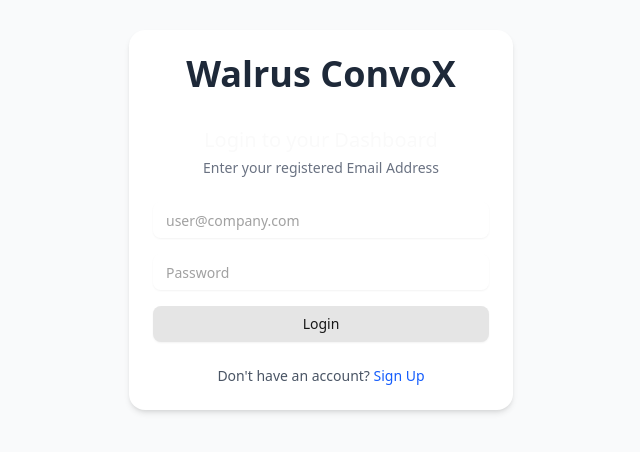
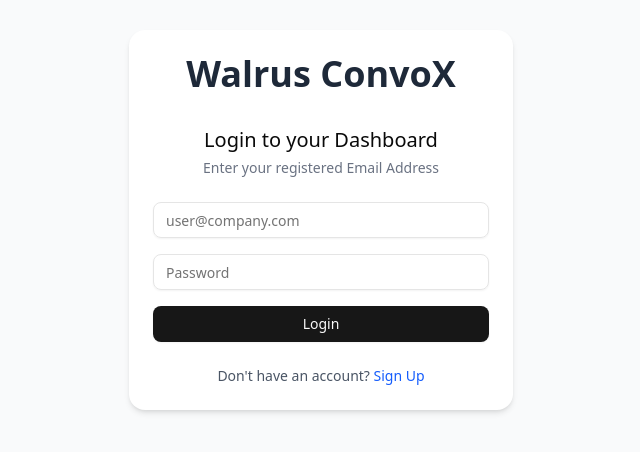
Before and after one commit to heywalrusdashboard/convox, a React (Vite) app: page /login in a window 1280 px wide. Shown: the part 180-632 px from the top of the page, without its empty margins (319-959 px from the left). Built offline with nearby package versions, Linux system fonts and the light colour scheme.

Commit message:
Theme-FIx

```diff
--- a/src/components/ui/ThemeContext.jsx
+++ b/src/components/ui/ThemeContext.jsx
@@ -3,7 +3,7 @@ import React, { createContext, useContext, useEffect, useState } from 'react';
 const ThemeContext = createContext();
 
 export const ThemeProvider = ({ children }) => {
-  const [theme, setTheme] = useState('dark');
+  const [theme, setTheme] = useState('light');
 
   useEffect(() => {
     // Check localStorage for theme
@@ -12,8 +12,8 @@ export const ThemeProvider = ({ children }) => {
       setTheme(stored);
       document.documentElement.classList.toggle('dark', stored === 'dark');
     } else {
-      setTheme('dark');
-      document.documentElement.classList.add('dark');
+      setTheme('light');
+      document.documentElement.classList.remove('dark');
     }
   }, []);
 
--- a/src/components/ui/loader.css
+++ b/src/components/ui/loader.css
@@ -2,12 +2,16 @@
 .loader {
   width: 45px;
   aspect-ratio: .75;
-  --c: no-repeat linear-gradient(#000 0 0);
+  --loader-color: #000;
+  --c: no-repeat linear-gradient(var(--loader-color) 0 0);
   background:
     var(--c) 0%   50%,
     var(--c) 50%  50%,
     var(--c) 100% 50%;
   animation: l7 1s infinite linear alternate;
+}
+.dark .loader {
+  --loader-color: #fff;
 }
 @keyframes l7 {
   0%  {background-size: 20% 50% ,20% 50% ,20% 50% }
--- a/src/index.css
+++ b/src/index.css
@@ -77,11 +77,11 @@
 }
 
 .dark {
-  --background: oklch(0.145 0 0);
+  --background: oklch(0.18 0 0); /* softer dark gray */
   --foreground: oklch(0.985 0 0);
-  --card: oklch(0.205 0 0);
+  --card: oklch(0.22 0 0);
   --card-foreground: oklch(0.985 0 0);
-  --popover: oklch(0.205 0 0);
+  --popover: oklch(0.22 0 0);
   --popover-foreground: oklch(0.985 0 0);
   --primary: oklch(0.922 0 0);
   --primary-foreground: oklch(0.205 0 0);
@@ -95,12 +95,12 @@
   --border: oklch(1 0 0 / 10%);
   --input: oklch(1 0 0 / 15%);
   --ring: oklch(0.556 0 0);
-  --chart-1: oklch(0.488 0.243 264.376);
+  --chart-1: oklch(0.985 0 0); /* white for charts in dark mode */
   --chart-2: oklch(0.696 0.17 162.48);
   --chart-3: oklch(0.769 0.188 70.08);
   --chart-4: oklch(0.627 0.265 303.9);
   --chart-5: oklch(0.645 0.246 16.439);
-  --sidebar: oklch(0.205 0 0);
+  --sidebar: oklch(0.22 0 0);
   --sidebar-foreground: oklch(0.985 0 0);
   --sidebar-primary: oklch(0.488 0.243 264.376);
   --sidebar-primary-foreground: oklch(0.985 0 0);
--- a/src/pages/ConfigureCompanionPage.jsx
+++ b/src/pages/ConfigureCompanionPage.jsx
@@ -349,14 +349,14 @@ export default function ConfigureCompanionPage() {
 
             <Button
               type="submit"
-              className="mt-4 w-full bg-black text-white"
+              className="mt-4 w-full"
               disabled={saving}
             >
               {saving ? "Saving..." : "Save"}
             </Button>
             <Button
               type="button"
-              className="w-full bg-black text-white"
+              className="w-full"
               onClick={() => setInstallOpen(true)}
             >
               Install
--- a/src/pages/Dashboard.jsx
+++ b/src/pages/Dashboard.jsx
@@ -14,10 +14,12 @@ import { useState } from "react";
 import Loader from "@/components/ui/loader";
 
 import { useDashboardData } from "@/hooks/useDashboardData";
+import { useTheme } from "@/components/ui/ThemeContext";
 
 const DashboardPage = () => {
   const [filter, setFilter] = useState("today");
   const { data, loading } = useDashboardData();
+  const { theme } = useTheme();
 
   const { totalConversations, totalInteractions, totalUsers, userMessages, chartData } = data;
 
@@ -147,10 +149,13 @@ const DashboardPage = () => {
             <CardContent>
               <ResponsiveContainer width="100%" height={300}>
                 <BarChart data={filteredChartData}>
-                  <XAxis dataKey="name" />
-                  <YAxis />
-                  <Tooltip />
-                  <Bar dataKey="value" fill="#000" radius={[4, 4, 0, 0]} />
+                  <XAxis dataKey="name" stroke="var(--color-foreground)" />
+                  <YAxis stroke="var(--color-foreground)" />
+                  <Tooltip
+                    contentStyle={{ background: 'var(--color-popover)', color: 'var(--color-popover-foreground)', border: '1px solid var(--color-border)' }}
+                    cursor={{ fill: 'var(--color-muted)' }}
+                  />
+                  <Bar dataKey="value" fill={theme === 'dark' ? '#fff' : '#000'} radius={[4, 4, 0, 0]} />
                 </BarChart>
               </ResponsiveContainer>
             </CardContent>
```
